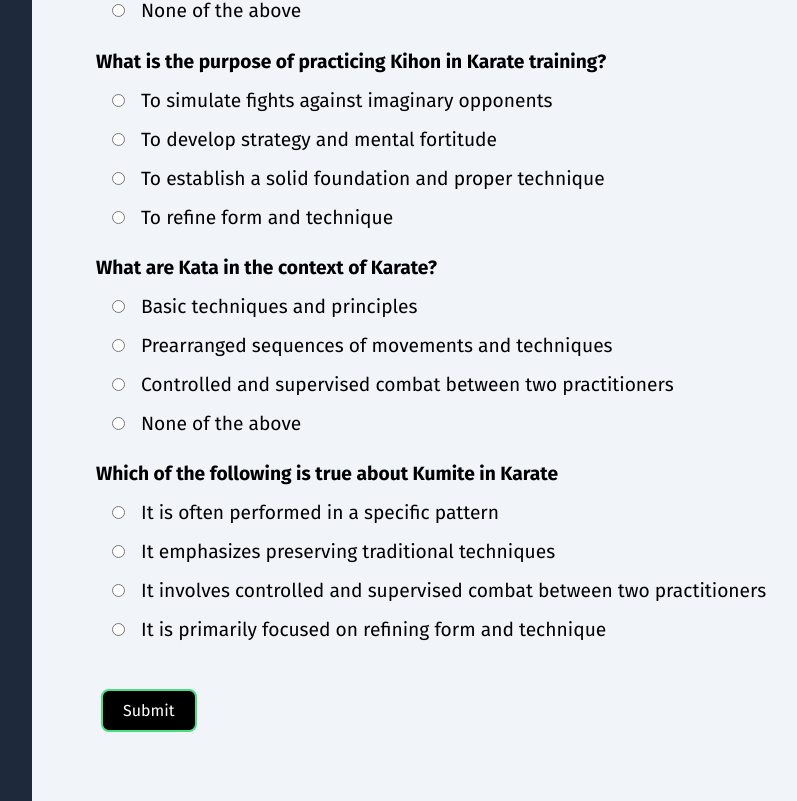
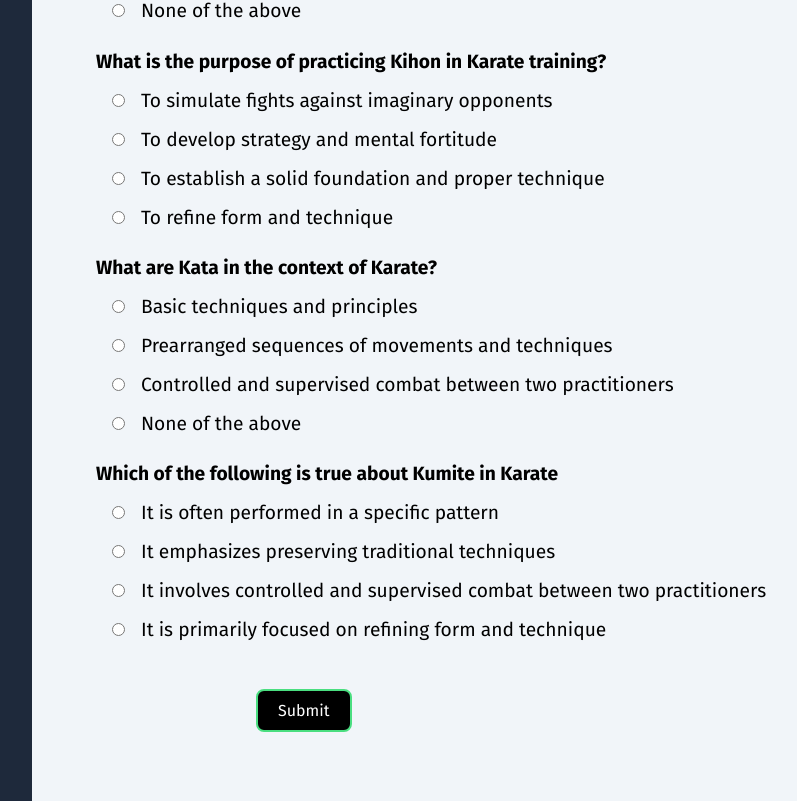
Before and after one commit to QuantumPixie/karate-quest, a Vue app: page /elements-of-karate in a window 1280 px wide. Shown: the part 1934-2735 px from the top of the page, without its empty margins (32-829 px from the left). Built offline with nearby package versions, Linux system fonts and the light colour scheme.

Commit message:
adjusted submit button, added margin under logo

```diff
--- a/src/components/QuizComponent.vue
+++ b/src/components/QuizComponent.vue
@@ -155,6 +155,7 @@ ul {
   margin: 1rem;
 }
 .submit-button {
+  margin-left: 10rem;
   margin-top: 2rem;
   border: 2px solid #4ade80;
   border-radius: 8px;
--- a/src/components/SideBar.vue
+++ b/src/components/SideBar.vue
@@ -177,4 +177,7 @@ nav {
 .menu .button.sublink {
   margin-left: 4rem;
 }
+.logo {
+  margin-bottom: 2rem;
+}
 </style>
```
